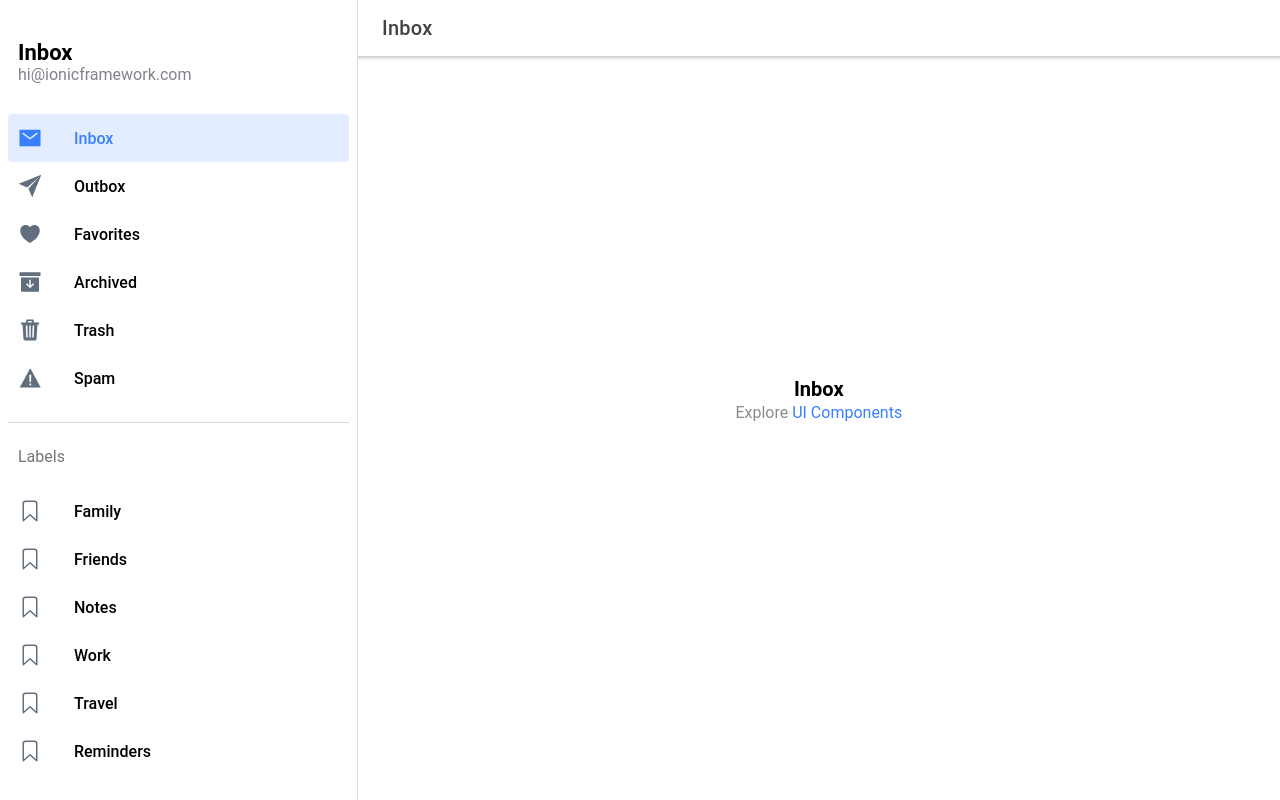
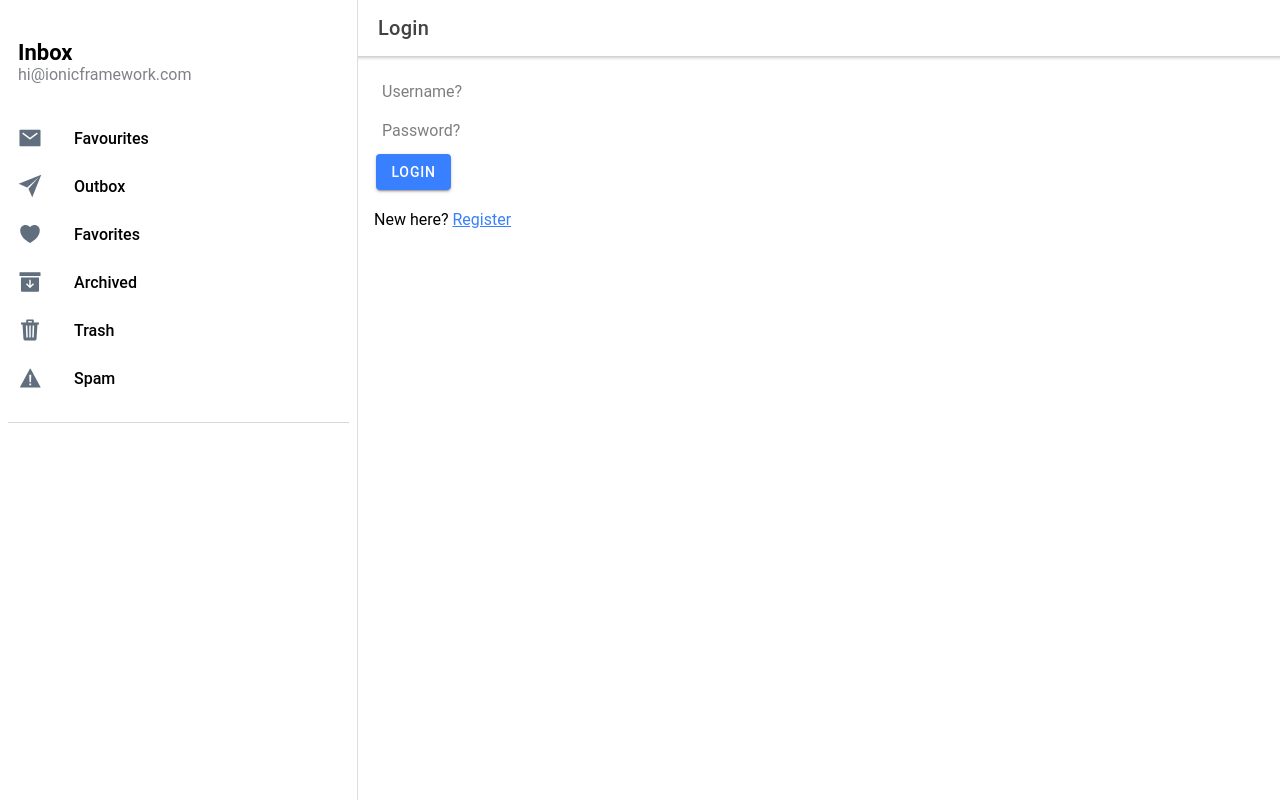
Before and after one commit to ikraamg/techStore, a React (Create React App) app: page /page/Inbox in a window 1280 px wide. Built offline with nearby package versions, Linux system fonts and the light colour scheme.

Commit message:
Create Login Page

```diff
--- a/src/App.tsx
+++ b/src/App.tsx
@@ -1,6 +1,7 @@
 import Menu from './components/Menu';
 import Page from './pages/Page';
 import React from 'react';
+import Login from './pages/Login'
 import { IonApp, IonRouterOutlet, IonSplitPane } from '@ionic/react';
 import { IonReactRouter } from '@ionic/react-router';
 import { Redirect, Route } from 'react-router-dom';
@@ -26,14 +27,17 @@ import './theme/variables.css';
 
 const App: React.FC = () => {
 
+
   return (
     <IonApp>
       <IonReactRouter>
         <IonSplitPane contentId="main">
           <Menu />
           <IonRouterOutlet id="main">
-            <Route path="/page/:name" component={Page} exact />
-            <Redirect from="/" to="/page/Inbox" exact />
+            {/* <Route path="/page/:name" component={Page} exact /> */}
+            {/* <Redirect from="/" to="/page/Inbox" exact /> */}
+            <Route path="/page/:name" component={Login} exact />
+
           </IonRouterOutlet>
         </IonSplitPane>
       </IonReactRouter>
--- a/src/components/Menu.tsx
+++ b/src/components/Menu.tsx
@@ -12,7 +12,7 @@ import {
 
 import React from 'react';
 import { useLocation } from 'react-router-dom';
-import { archiveOutline, archiveSharp, bookmarkOutline, heartOutline, heartSharp, mailOutline, mailSharp, paperPlaneOutline, paperPlaneSharp, trashOutline, trashSharp, warningOutline, warningSharp } from 'ionicons/icons';
+import { archiveOutline, archiveSharp, heartOutline, heartSharp, mailOutline, mailSharp, paperPlaneOutline, paperPlaneSharp, trashOutline, trashSharp, warningOutline, warningSharp } from 'ionicons/icons';
 import './Menu.css';
 
 interface AppPage {
@@ -24,8 +24,8 @@ interface AppPage {
 
 const appPages: AppPage[] = [
   {
-    title: 'Inbox',
-    url: '/page/Inbox',
+    title: 'Favourites',
+    url: '/page/Favourites',
     iosIcon: mailOutline,
     mdIcon: mailSharp
   },
@@ -61,11 +61,9 @@ const appPages: AppPage[] = [
   }
 ];
 
-const labels = ['Family', 'Friends', 'Notes', 'Work', 'Travel', 'Reminders'];
-
 const Menu: React.FC = () => {
   const location = useLocation();
-
+  console.log(location)
   return (
     <IonMenu contentId="main" type="overlay">
       <IonContent>
@@ -83,16 +81,6 @@ const Menu: React.FC = () => {
             );
           })}
         </IonList>
-
-        <IonList id="labels-list">
-          <IonListHeader>Labels</IonListHeader>
-          {labels.map((label, index) => (
-            <IonItem lines="none" key={index}>
-              <IonIcon slot="start" icon={bookmarkOutline} />
-              <IonLabel>{label}</IonLabel>
-            </IonItem>
-          ))}
-        </IonList>
       </IonContent>
     </IonMenu>
   );
--- /dev/null
+++ b/src/helpers/auth.ts
@@ -0,0 +1,14 @@
+import { toast } from './toast';
+
+
+export async function loginUser(username: string, password: string) {
+  const email = `${username}@yahoo.com`
+  try {
+    // const res = await firebase.auth().signInWithEmailAndPassword(email, password)
+    const res = `logged in! ${email}`
+    return res
+  } catch(error) {
+    toast(error.message, 4000)
+    return false
+  }
+}
--- /dev/null
+++ b/src/pages/Login.tsx
@@ -0,0 +1,66 @@
+import {
+  IonContent,
+  IonHeader,
+  IonPage,
+  IonTitle,
+  IonToolbar,
+  IonInput,
+  IonButton,
+  IonLoading
+} from '@ionic/react';
+
+import React, { useState } from 'react';
+import { Link, useHistory } from 'react-router-dom';
+import { loginUser } from '../helpers/auth';
+import { toast } from '../helpers/toast';
+import { setUserState } from '../redux/actions';
+import { useDispatch } from 'react-redux';
+
+const Login: React.FC = () => {
+  const [busy, setBusy] = useState<boolean>(false)
+  const history = useHistory()
+  const dispatch = useDispatch()
+  const [username, setUsername] = useState('')
+  const [password, setPassword] = useState('')
+
+
+
+  async function login() {
+    setBusy(true)
+    const res: any = await loginUser(username, password)
+    if (res) {
+      console.log('login res', res)
+      dispatch(setUserState(res.user.email))
+      history.replace('/dashboard')
+      toast('You have logged in')
+    }
+    setBusy(false)
+  }
+
+  return (
+    <IonPage>
+      <IonHeader>
+        <IonToolbar>
+          <IonTitle>Login</IonTitle>
+        </IonToolbar>
+      </IonHeader>
+      <IonLoading message="Please wait.." duration={0} isOpen={busy} />
+      <IonContent className="ion-padding">
+        <IonInput
+          placeholder="Username?"
+          onIonChange={(e: any) => setUsername(e.target.value)} />
+        <IonInput
+          type="password"
+          placeholder="Password?"
+          onIonChange={(e: any) => setPassword(e.target.value)} />
+        <IonButton onClick={login}>Login</IonButton>
+
+        <p>
+          New here? <Link to="/register">Register</Link>
+        </p>
+      </IonContent>
+    </IonPage>
+  )
+}
+
+export default Login;
```
